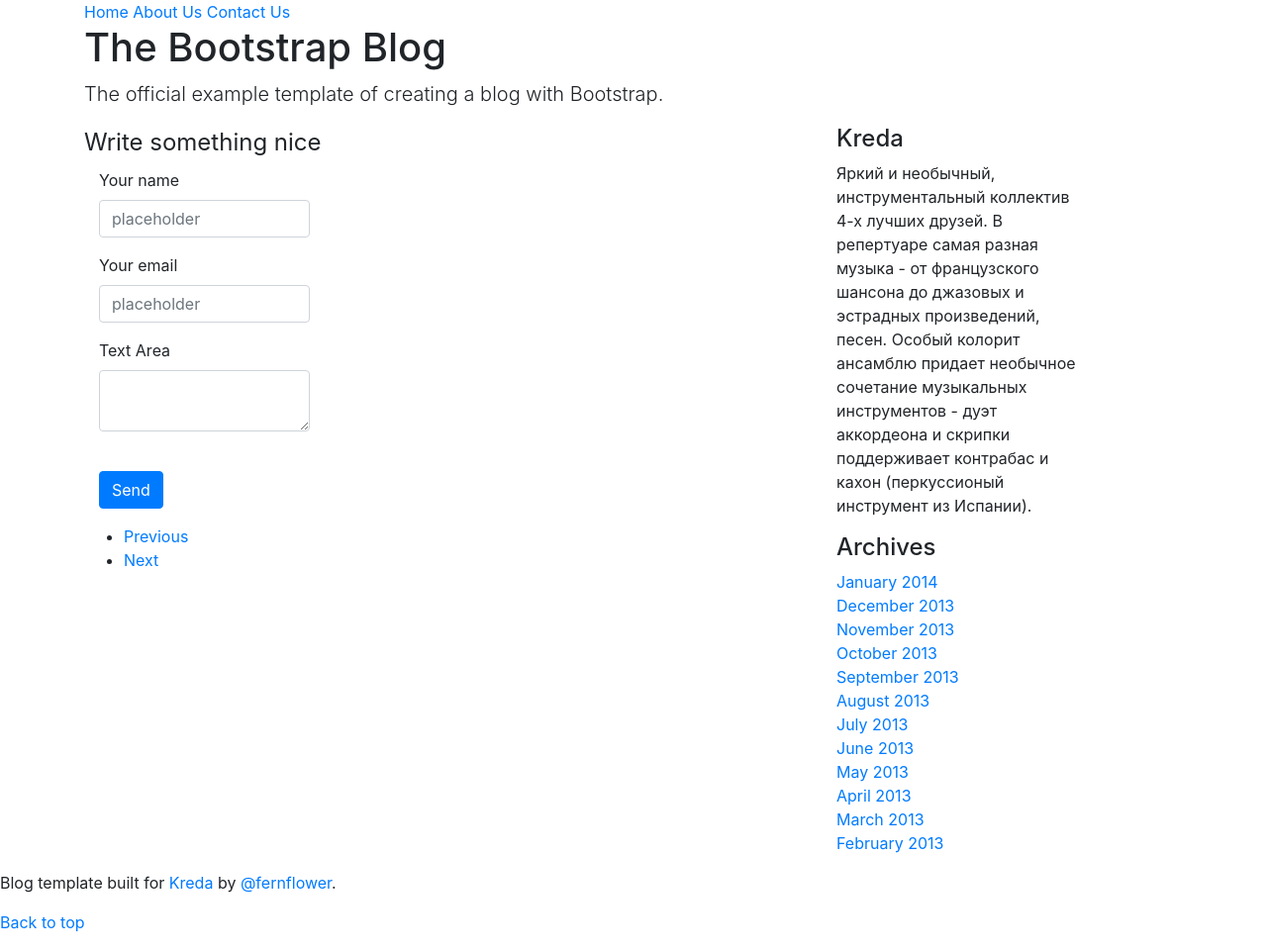
After one commit to fernflower/django_steps, a Django app: page /contacts/ in a window 1280 px wide. The commit adds this page. Shown: the whole page at 99% size. Run offline with Django 3.2, Linux system fonts and the light colour scheme; some libraries are stand-ins or nearby versions.

Commit message:
messages can be sent via form and viewed in admin

```diff
--- a/mysite/about/models.py
+++ b/mysite/about/models.py
@@ -1,3 +1,4 @@
 from django.db import models
 
+
 # Create your models here.
--- a/mysite/about/views.py
+++ b/mysite/about/views.py
@@ -1,6 +1,7 @@
 from django.shortcuts import render
 from django.http import HttpResponse
 from django.views import generic
+from contact_form.views import ContactFormView
 
 
 class AboutView(generic.TemplateView):
--- /dev/null
+++ b/mysite/contacts/forms.py
@@ -0,0 +1,8 @@
+from django import forms
+
+
+class ContactForm(forms.Form):
+    name = forms.CharField(max_length=100)
+    email = forms.EmailField()
+    message = forms.CharField(widget=forms.Textarea)
+    cc_myself = forms.BooleanField(required=False)
--- /dev/null
+++ b/mysite/contacts/templates/contacts/form.html
@@ -0,0 +1,44 @@
+{% extends 'posts/blog_base.html' %}
+{% block content %}
+<form class="form-horizontal" method="post">
+    {% csrf_token %}
+<fieldset>
+
+<!-- Form Name -->
+<legend>Write something nice</legend>
+
+<!-- Text input-->
+<div class="form-group">
+  <label class="col-md-4 control-label" for="id_name">Your name</label>
+  <div class="col-md-4">
+      <input name="name" placeholder="placeholder" class="form-control input-md" required="" type="text">
+  </div>
+</div>
+
+<!-- Text input-->
+<div class="form-group">
+  <label class="col-md-4 control-label" for="id_email">Your email</label>
+  <div class="col-md-4">
+      <input name="email" placeholder="placeholder" class="form-control input-md" required="" type="text">
+  </div>
+</div>
+
+<!-- Textarea -->
+<div class="form-group">
+  <label class="col-md-4 control-label" for="textarea">Text Area</label>
+  <div class="col-md-4">
+      <textarea class="form-control" id="textarea" name="message"></textarea>
+  </div>
+</div>
+
+<!-- Button -->
+<div class="form-group">
+  <label class="col-md-4 control-label" for="id_button_send"></label>
+  <div class="col-md-4">
+    <button id="id_button_send" name="id_button_send" class="btn btn-primary">Send</button>
+  </div>
+</div>
+
+</fieldset>
+</form>
+{% endblock %}
--- /dev/null
+++ b/mysite/contacts/tests.py
@@ -0,0 +1,3 @@
+from django.test import TestCase
+
+# Create your tests here.
--- /dev/null
+++ b/mysite/contacts/urls.py
@@ -0,0 +1,6 @@
+from django.conf.urls import patterns, url
+
+
+urlpatterns = patterns('',
+                       url(r'^$', 'contacts.views.process_message', name='show_form'),
+                       url(r'^send/$', 'contacts.views.send_message', name='send'))
--- /dev/null
+++ b/mysite/contacts/views.py
@@ -0,0 +1,27 @@
+from django.utils import timezone
+from django.shortcuts import render
+from django.core.urlresolvers import reverse
+from django.http import HttpResponseRedirect
+from contacts.forms import ContactForm
+from contacts.models import Message
+
+
+def process_message(request):
+    if request.method == 'POST':
+        form = ContactForm(request.POST)
+        if form.is_valid():
+            msg = Message()
+            msg.sender_name = form.cleaned_data.get('name')
+            msg.sender_email = form.cleaned_data.get('email')
+            msg.message = form.cleaned_data.get('message')
+            msg.pub_date = timezone.now()
+            msg.save()
+            return HttpResponseRedirect(reverse('contacts:send'))
+    else:
+        form = ContactForm()
+    return render(request, 'contacts/form.html', {'form': form})
+
+
+def send_message(request):
+    # TODO
+    return HttpResponseRedirect(reverse('posts:index'))
--- a/mysite/mysite/settings.py
+++ b/mysite/mysite/settings.py
@@ -39,6 +39,7 @@ INSTALLED_APPS = (
     'bootstrap',
     'django_summernote',
     'about',
+    'contacts',
     'posts',
 )
 
--- a/mysite/mysite/urls.py
+++ b/mysite/mysite/urls.py
@@ -8,8 +8,8 @@ urlpatterns = patterns('',
     # Examples:
     # url(r'^$', 'mysite.views.home', name='home'),
     # url(r'^blog/', include('blog.urls')),
-    url(r'^contact/', include('contact_form.urls')),
     url(r'^about/', include('about.urls', namespace="about")),
+    url(r'^contacts/', include('contacts.urls', namespace="contacts")),
     url(r'^posts/', include('posts.urls', namespace="posts")),
     url(r'^admin/', include(admin.site.urls)),
     url(r'^summernote/', include('django_summernote.urls')),
--- /dev/null
+++ b/mysite/posts/templates/contact_form/contact_form_sent.html
@@ -0,0 +1 @@
+Form has been sent
--- a/mysite/posts/templates/posts/blog_base.html
+++ b/mysite/posts/templates/posts/blog_base.html
@@ -34,7 +34,7 @@
         <nav class="blog-nav">
           <a class="blog-nav-item active" href="{% url 'posts:index' %}">Home</a>
           <a class="blog-nav-item" href="{% url 'about:index' %}">About Us</a>
-          <a class="blog-nav-item" href="/contact">Contact Us</a>
+          <a class="blog-nav-item" href="/contacts">Contact Us</a>
         </nav>
       </div>
     </div>
--- a/requirements.txt
+++ b/requirements.txt
@@ -1,5 +1,3 @@
 Django==1.6.5
-django-contact-form==1.0
-distribute==0.6.34
 django-summernote==0.5.12
 django-bootstrap-static==3.1.1
```
Also changed, not shown: mysite/contacts/admin.py (added, +13 -0 lines), mysite/contacts/models.py (added, +13 -0 lines), mysite/posts/templates/contact_form/contact_form.html (+15 -1 lines), mysite/contacts/__init__.py (added).
